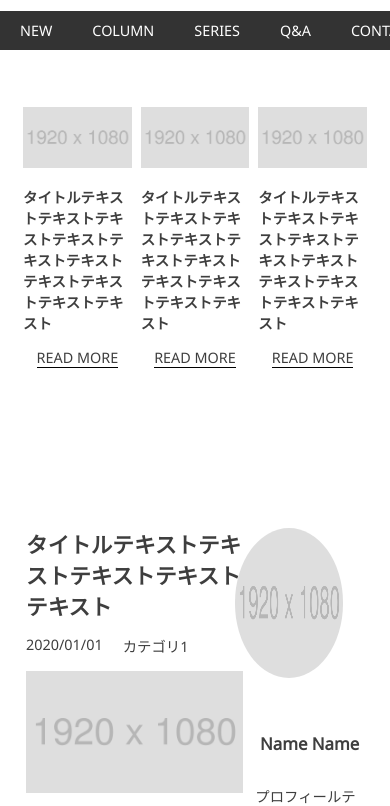
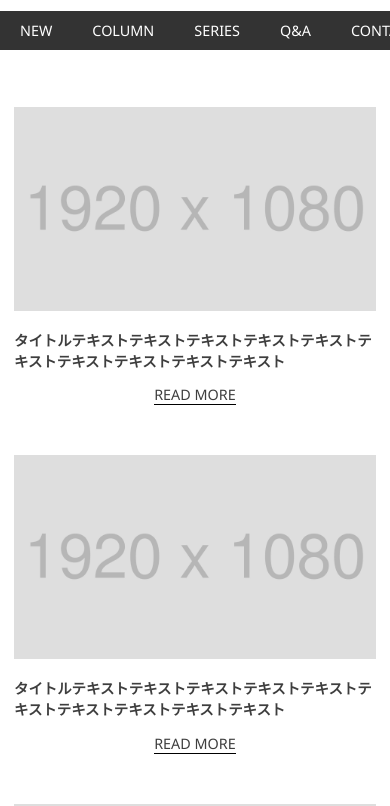
Before and after one commit to knd29/myblog, a plain HTML site: page index.html in a window 390 px wide. Shown: the part 53-859 px from the top of the page. Drawn offline with Linux system fonts and the light colour scheme.

Commit message:
Add files via upload

```diff
--- a/css/styles.css
+++ b/css/styles.css
@@ -196,3 +196,23 @@ p.copyright {
   font-size: 0.75rem;
   margin: 40px auto 10px;
 }
+
+@media screen and (max-width: 750px) {
+
+  #pickup,
+  .container,
+  #footer .flex {
+    flex-direction: column;
+  }
+
+  #pickup article,
+  main,
+  aside,
+  #footer .item {
+    width: 100%;
+  }
+
+  #pickup article {
+    margin-bottom: 50px;
+  }
+}
```
